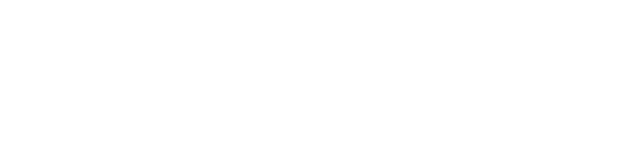
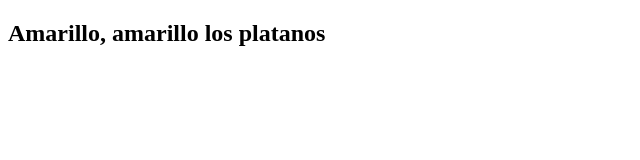
Before and after one commit to JhonLoaiza/Proyecto-1-Pr-ctica, a plain HTML site: page index.html in a window 1280 px wide. Shown: the whole page, without its empty margins (0-640 px from the left). Drawn offline with Linux system fonts and the light colour scheme.

Commit message:
Cambio: H2 agg

```diff
--- a/index.html
+++ b/index.html
@@ -6,6 +6,6 @@
     <title>Document</title>
 </head>
 <body>
-
+    <h2>Amarillo, amarillo los platanos</h2>
 </body>
 </html>
```
